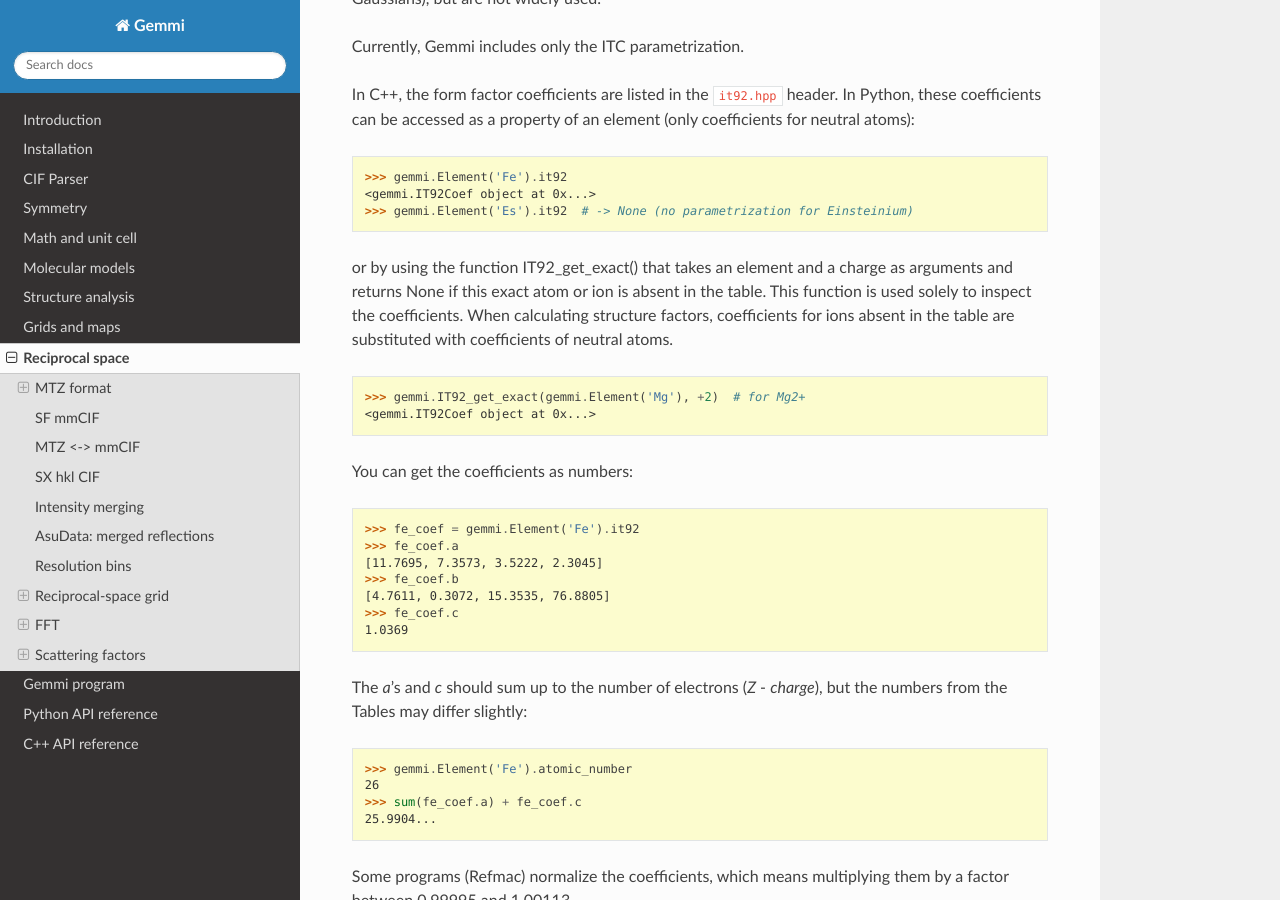
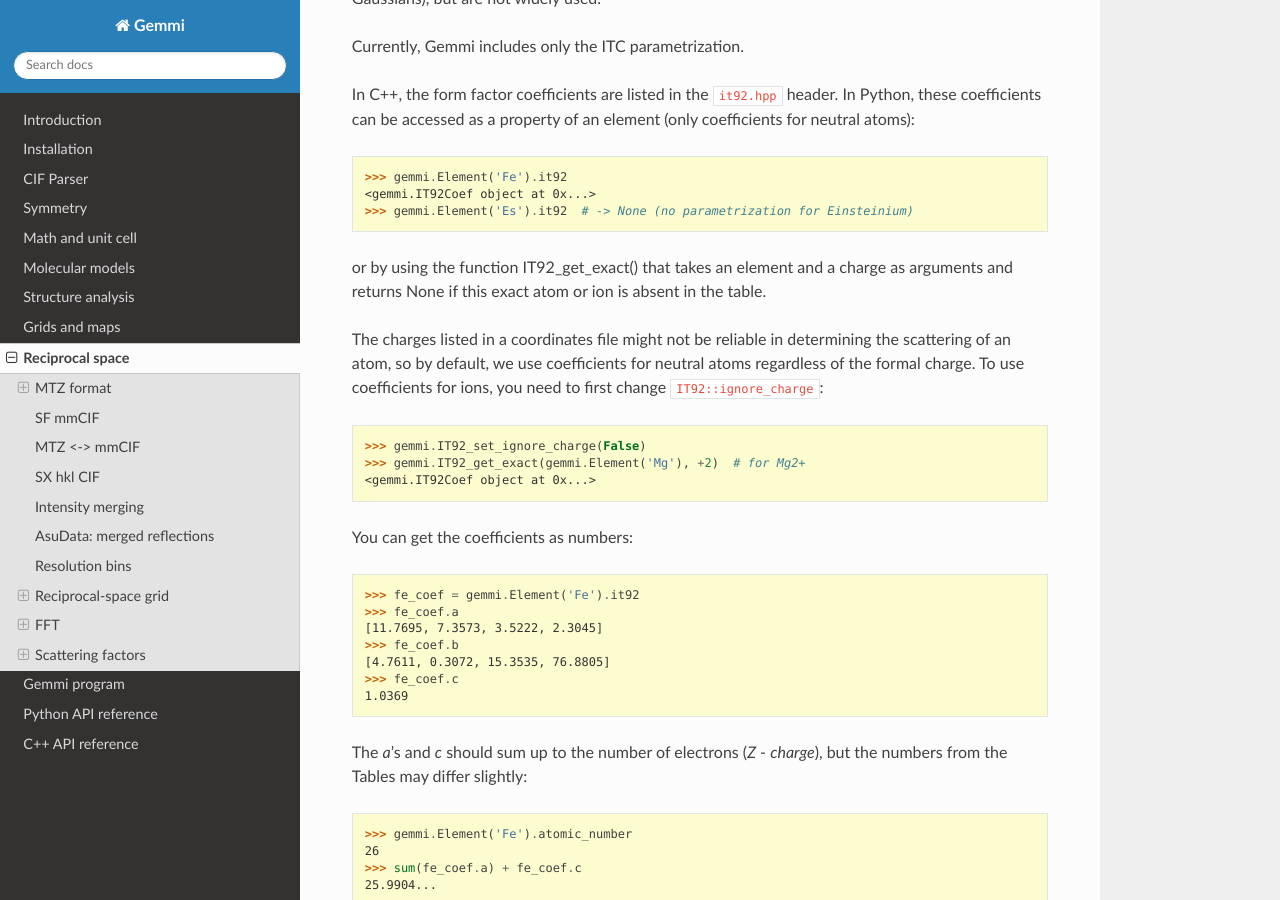
Before and after one commit to project-gemmi/gemmi, a Sphinx documentation site: the page built from docs/hkl.rst, in a window 1280 px wide and 900 px high, scrolled down 30903 px. Built offline with Sphinx 7.4.7 and the Read the Docs theme 2.0.0, drawn with Linux system fonts in a browser that asks for light colours; some of the changed text lies outside the part shown.

Commit message:
change default value of IT92::ignore_charge to true
form factors of ions are not used in Refmac by default,
not sure about other programs

```diff
--- a/docs/hkl.rst
+++ b/docs/hkl.rst
@@ -1732,12 +1732,15 @@ In Python, these coefficients can be accessed as a property of an element
 
 or by using the function IT92_get_exact() that takes an element and a charge
 as arguments and returns None if this exact atom or ion is absent in the table.
-This function is used solely to inspect the coefficients.
-When calculating structure factors, coefficients for ions absent in the table
-are substituted with coefficients of neutral atoms.
-
-.. doctest::
-
+
+The charges listed in a coordinates file might not be reliable in determining
+the scattering of an atom, so by default, we use coefficients for neutral atoms
+regardless of the formal charge. To use coefficients for ions, you need to first
+change ``IT92::ignore_charge``:
+
+.. doctest::
+
+  >>> gemmi.IT92_set_ignore_charge(False)
   >>> gemmi.IT92_get_exact(gemmi.Element('Mg'), +2)  # for Mg2+ #doctest: +ELLIPSIS
   <gemmi.IT92Coef object at 0x...>
 
@@ -1783,6 +1786,7 @@ to the original values (for neutral atoms):
 
   >>> for i in range(1, 99):
   ...     gemmi.Element(i).it92.set_coefs(orig_coefs[i])
+
 
 Macromolecular models may have unknown atoms (UNK)
 with element specified as X. By default, we use oxygen's coefficients for X,
```
Also changed, not shown: other parts of docs/hkl.rst (+0 -1 lines), 2 other files.
